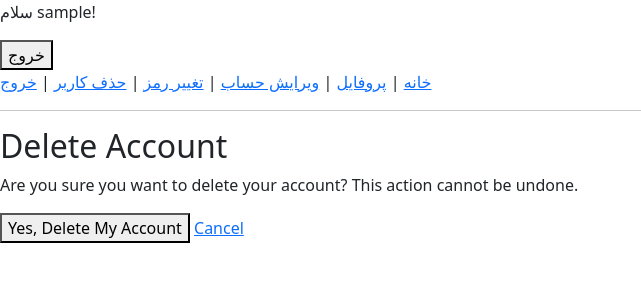
After one commit to Hesam-Norouzi/django-user-profile, a Django app: page /delete/ in a window 1280 px wide. The commit adds this page. Shown: the top 300 px of the page, without its empty margins (0-641 px from the left). Run offline with Django 5.2, Linux system fonts and the light colour scheme; the visitor is signed in with stand-in values (Sample User, id 1).

Commit message:
Add user account deletion feature with confirmation and logout

```diff
--- /dev/null
+++ b/accounts/templates/accounts/delete_account.html
@@ -0,0 +1,12 @@
+{% extends 'base.html' %}
+
+{% block content %}
+  <h2>Delete Account</h2>
+  <p>Are you sure you want to delete your account? This action cannot be undone.</p>
+
+  <form method="post">
+    {% csrf_token %}
+    <button type="submit">Yes, Delete My Account</button>
+    <a href="{% url 'profile' %}">Cancel</a>
+  </form>
+{% endblock %}
--- a/accounts/templates/base.html
+++ b/accounts/templates/base.html
@@ -15,6 +15,7 @@
         <a href="{% url 'profile' %}">پروفایل</a> |
         <a href="{% url 'edit_profile' %}">ویرایش حساب</a> |
         <a href="{% url 'password_change' %}">تغییر رمز</a> |
+        <a href="{% url 'delete_account' %}">حذف کاربر</a> |
         <a href="{% url 'logout' %}">خروج</a>
     {% else %}
         <a href="{% url 'login' %}">ورود</a> |
--- a/accounts/urls.py
+++ b/accounts/urls.py
@@ -1,5 +1,5 @@
 from django.urls import path
-from .views import register_view, home_view, profile_view, profile_edit_view
+from .views import register_view, home_view, profile_view, profile_edit_view, delete_account_view
 from django.contrib.auth import views as auth_views
 from django.conf import settings
 from django.conf.urls.static import static
@@ -19,4 +19,5 @@ urlpatterns = [
     path('password_change/done/',
          auth_views.PasswordChangeDoneView.as_view(template_name='accounts/password_change_done.html'),
          name='password_change_done'),
+     path('delete/', delete_account_view, name='delete_account'),
 ] + static(settings.MEDIA_URL, document_root=settings.MEDIA_ROOT)
--- a/accounts/views.py
+++ b/accounts/views.py
@@ -1,5 +1,6 @@
 from django.shortcuts import render, redirect
 from django.contrib import messages
+from django.contrib.auth import logout
 from django.contrib.auth.decorators import login_required
 from .forms import CustomUserCreationForm, CustomUserChangeForm
 
@@ -39,3 +40,16 @@ def profile_edit_view(request):
             form = CustomUserChangeForm(instance=request.user)
 
     return render(request, 'accounts/edit_profile.html', {'form': form})
+
+
+from django.contrib.auth import logout
+
+@login_required
+def delete_account_view(request):
+    if request.method == 'POST':
+        user = request.user
+        logout(request)
+        user.delete()
+        messages.success(request, 'Your account has been deleted.')
+        return redirect('login')
+    return render(request, 'accounts/delete_account.html')
```
Also changed, not shown: docs.md (+28 -0 lines).
